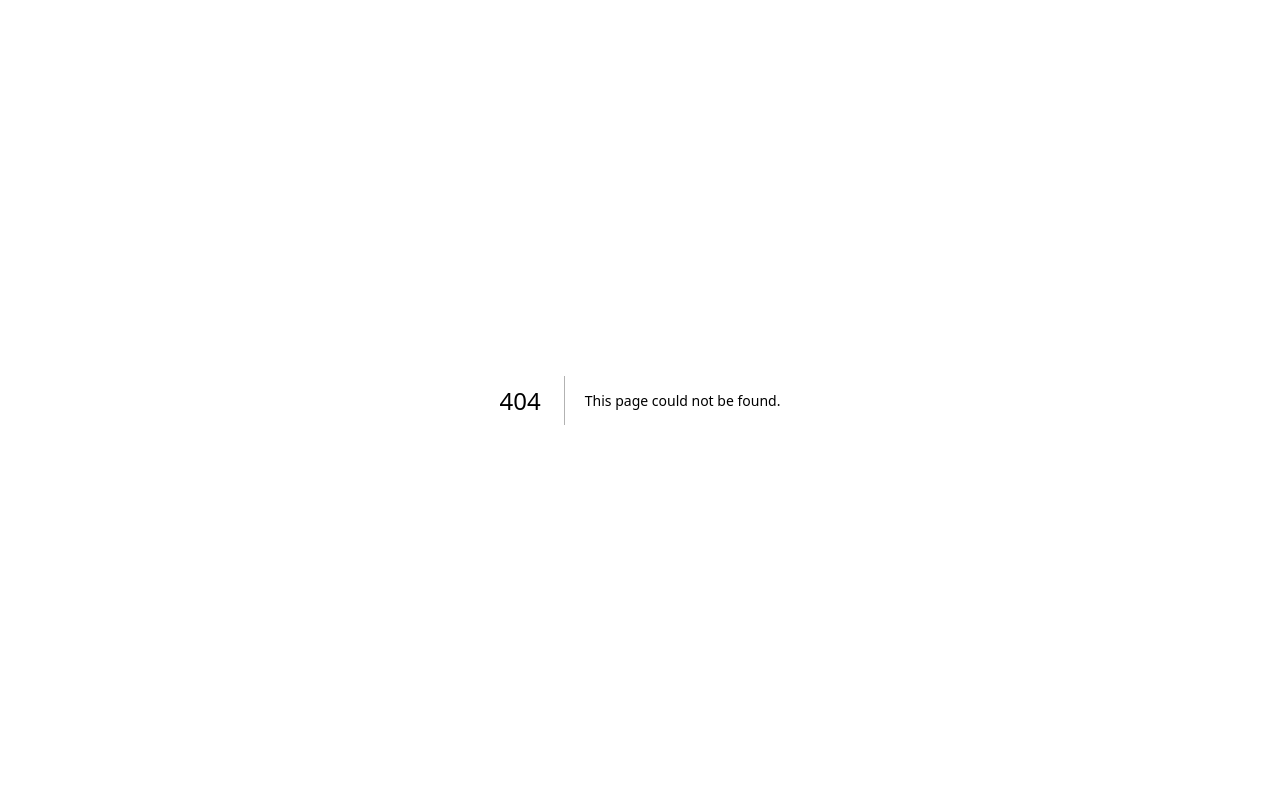
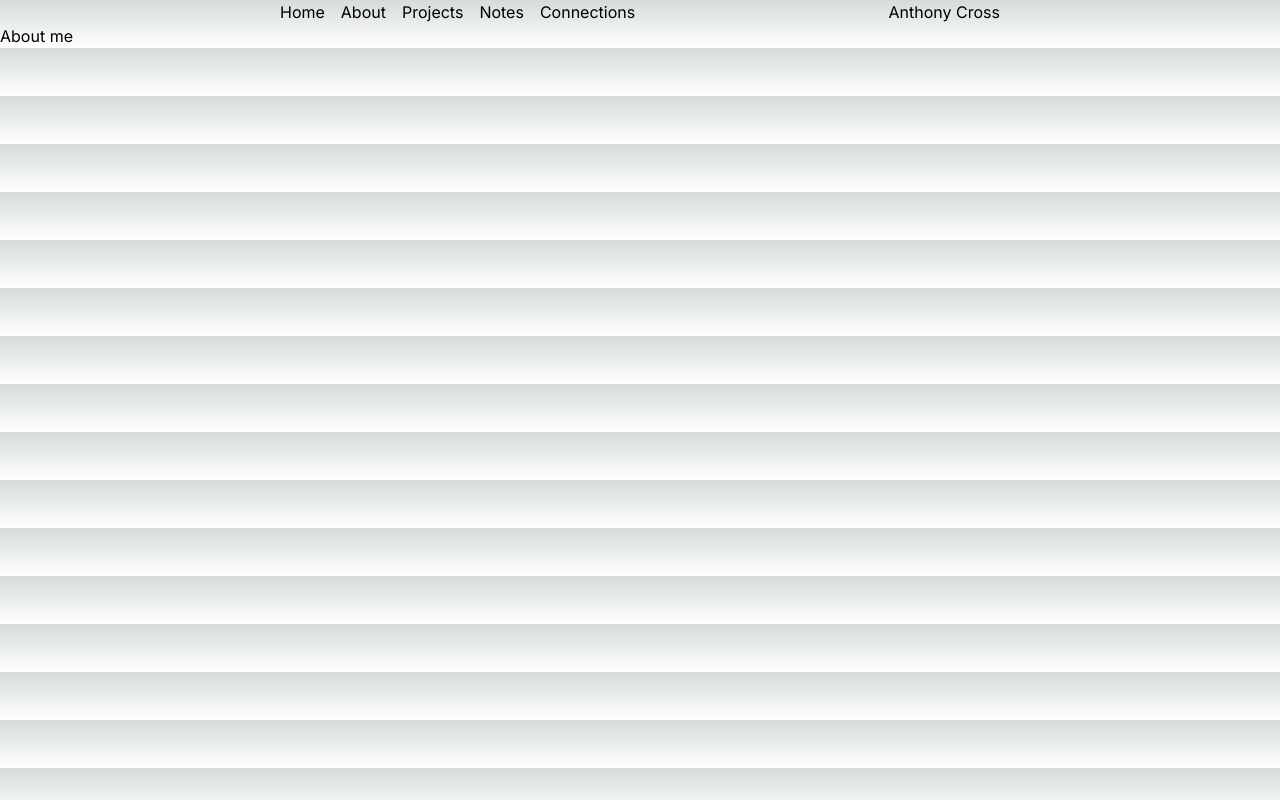
Before and after one commit to crossant123/portfolio-website, a Next.js app: page /about in a window 1280 px wide. Before the commit this address had no page. Built offline with nearby package versions, Linux system fonts and the light colour scheme.

Commit message:
Created initial Portfolio project pages and nav

```diff
--- /dev/null
+++ b/app/about/page.js
@@ -0,0 +1,7 @@
+import React from "react";
+
+function about() {
+	return <div>About me</div>;
+}
+
+export default about;
--- a/app/layout.js
+++ b/app/layout.js
@@ -1,17 +1,21 @@
-import './globals.css'
-import { Inter } from 'next/font/google'
+import Navbar from "@/components/Nav/navbar";
+import "./globals.css";
+import { Inter } from "next/font/google";
 
-const inter = Inter({ subsets: ['latin'] })
+const inter = Inter({ subsets: ["latin"] });
 
 export const metadata = {
-  title: 'Create Next App',
-  description: 'Generated by create next app',
-}
+	title: "Anthony Cross | Portfolio",
+	description: "Portfolio by Anthony Cross. Website uses Next.js 13.",
+};
 
 export default function RootLayout({ children }) {
-  return (
-    <html lang="en">
-      <body className={inter.className}>{children}</body>
-    </html>
-  )
+	return (
+		<html lang="en">
+			<body className={inter.className}>
+				<Navbar />
+				{children}
+			</body>
+		</html>
+	);
 }
--- /dev/null
+++ b/app/notes/page.js
@@ -0,0 +1,7 @@
+import React from "react";
+
+function page() {
+	return <div>page</div>;
+}
+
+export default page;
--- a/app/page.js
+++ b/app/page.js
@@ -1,13 +1,9 @@
-import Image from 'next/image'
+import Image from "next/image";
 
 export default function Home() {
 	return (
 		<main className="flex min-h-screen flex-col items-center justify-between p-24">
 			<div className="z-10 w-full max-w-5xl items-center justify-between font-mono text-sm lg:flex">
-        <p className="fixed left-0 top-0 flex w-full justify-center border-b border-gray-300 bg-gradient-to-b from-zinc-200 pb-6 pt-8 backdrop-blur-2xl dark:border-neutral-800 dark:bg-zinc-800/30 dark:from-inherit lg:static lg:w-auto  lg:rounded-xl lg:border lg:bg-gray-200 lg:p-4 lg:dark:bg-zinc-800/30">
-          Get started by editing&nbsp;
-          <code className="font-mono font-bold">app/page.js</code>
-        </p>
 				<div className="fixed bottom-0 left-0 flex h-48 w-full items-end justify-center bg-gradient-to-t from-white via-white dark:from-black dark:via-black lg:static lg:h-auto lg:w-auto lg:bg-none">
 					<a
 						className="pointer-events-none flex place-items-center gap-2 p-8 lg:pointer-events-auto lg:p-0"
@@ -15,7 +11,7 @@ export default function Home() {
 						target="_blank"
 						rel="noopener noreferrer"
 					>
-            By{' '}
+						By{" "}
 						<Image
 							src="/vercel.svg"
 							alt="Vercel Logo"
@@ -47,7 +43,7 @@ export default function Home() {
 					rel="noopener noreferrer"
 				>
 					<h2 className={`mb-3 text-2xl font-semibold`}>
-            Docs{' '}
+						Docs{" "}
 						<span className="inline-block transition-transform group-hover:translate-x-1 motion-reduce:transform-none">
 							-&gt;
 						</span>
@@ -64,7 +60,7 @@ export default function Home() {
 					rel="noopener noreferrer"
 				>
 					<h2 className={`mb-3 text-2xl font-semibold`}>
-            Learn{' '}
+						Learn{" "}
 						<span className="inline-block transition-transform group-hover:translate-x-1 motion-reduce:transform-none">
 							-&gt;
 						</span>
@@ -81,7 +77,7 @@ export default function Home() {
 					rel="noopener noreferrer"
 				>
 					<h2 className={`mb-3 text-2xl font-semibold`}>
-            Templates{' '}
+						Templates{" "}
 						<span className="inline-block transition-transform group-hover:translate-x-1 motion-reduce:transform-none">
 							-&gt;
 						</span>
@@ -98,7 +94,7 @@ export default function Home() {
 					rel="noopener noreferrer"
 				>
 					<h2 className={`mb-3 text-2xl font-semibold`}>
-            Deploy{' '}
+						Deploy{" "}
 						<span className="inline-block transition-transform group-hover:translate-x-1 motion-reduce:transform-none">
 							-&gt;
 						</span>
@@ -109,5 +105,5 @@ export default function Home() {
 				</a>
 			</div>
 		</main>
-  )
+	);
 }
--- /dev/null
+++ b/app/projects/page.js
@@ -0,0 +1,7 @@
+import React from "react";
+
+function projects() {
+	return <div>projects</div>;
+}
+
+export default projects;
--- /dev/null
+++ b/components/Nav/nav.js
@@ -0,0 +1,29 @@
+// nav.js
+
+import Link from "next/link";
+
+const Nav = () => {
+	return (
+		<nav className="flex items-center justify-between">
+			<ul className="flex space-x-4">
+				<li>
+					<Link href="/">Home</Link>
+				</li>
+				<li>
+					<Link href="/about">About</Link>
+				</li>
+				<li>
+					<Link href="/projects">Projects</Link>
+				</li>
+				<li>
+					<Link href="/notes">Notes</Link>
+				</li>
+				<li>
+					<Link href="/connections">Connections</Link>
+				</li>
+			</ul>
+		</nav>
+	);
+};
+
+export default Nav;
--- /dev/null
+++ b/components/Nav/navbar.js
@@ -0,0 +1,16 @@
+// navbar.js
+
+import Nav from "./nav";
+
+const Navbar = () => {
+	return (
+		<header className="mx-auto flex w-full max-w-3xl flex-row-reverse items-center justify-between px-6">
+			<div>
+				<p>Anthony Cross</p>
+			</div>
+			<Nav />
+		</header>
+	);
+};
+
+export default Navbar;
```
Lines whose indentation alone changed are shown as unchanged.
